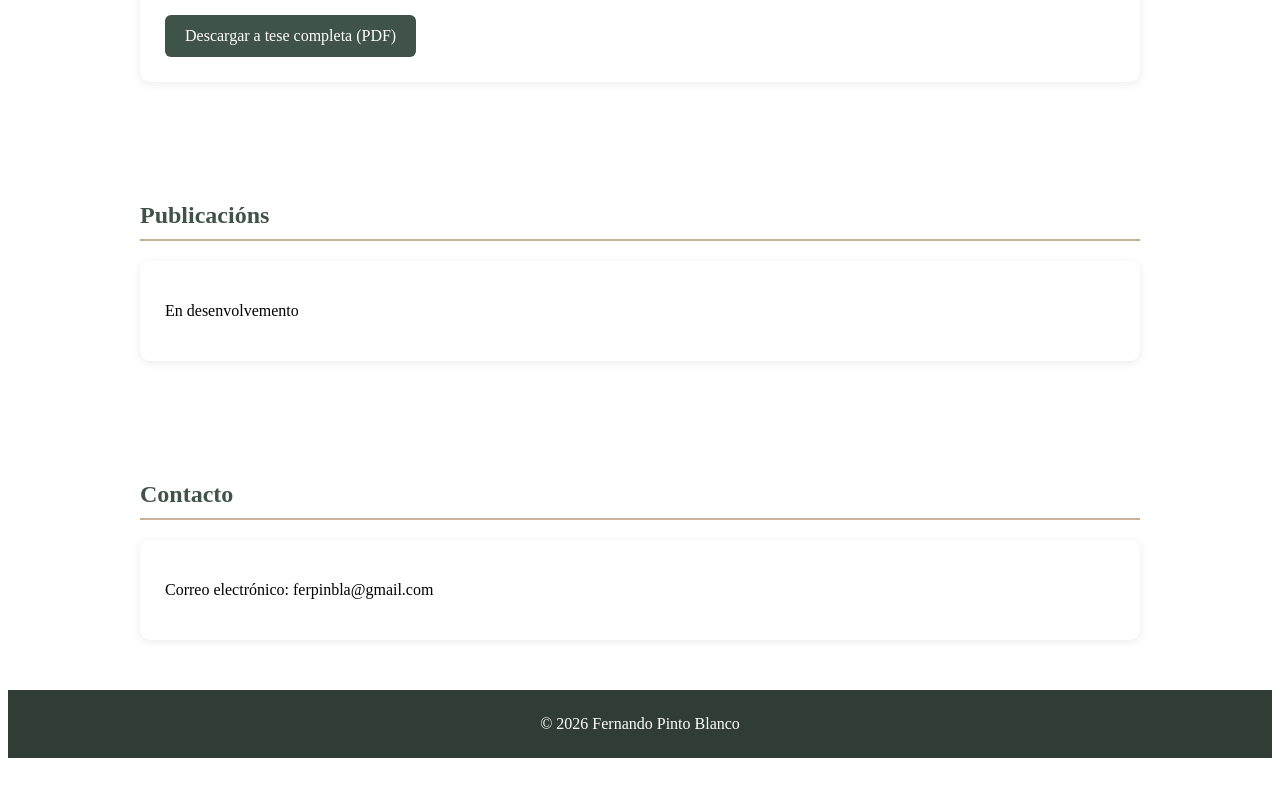
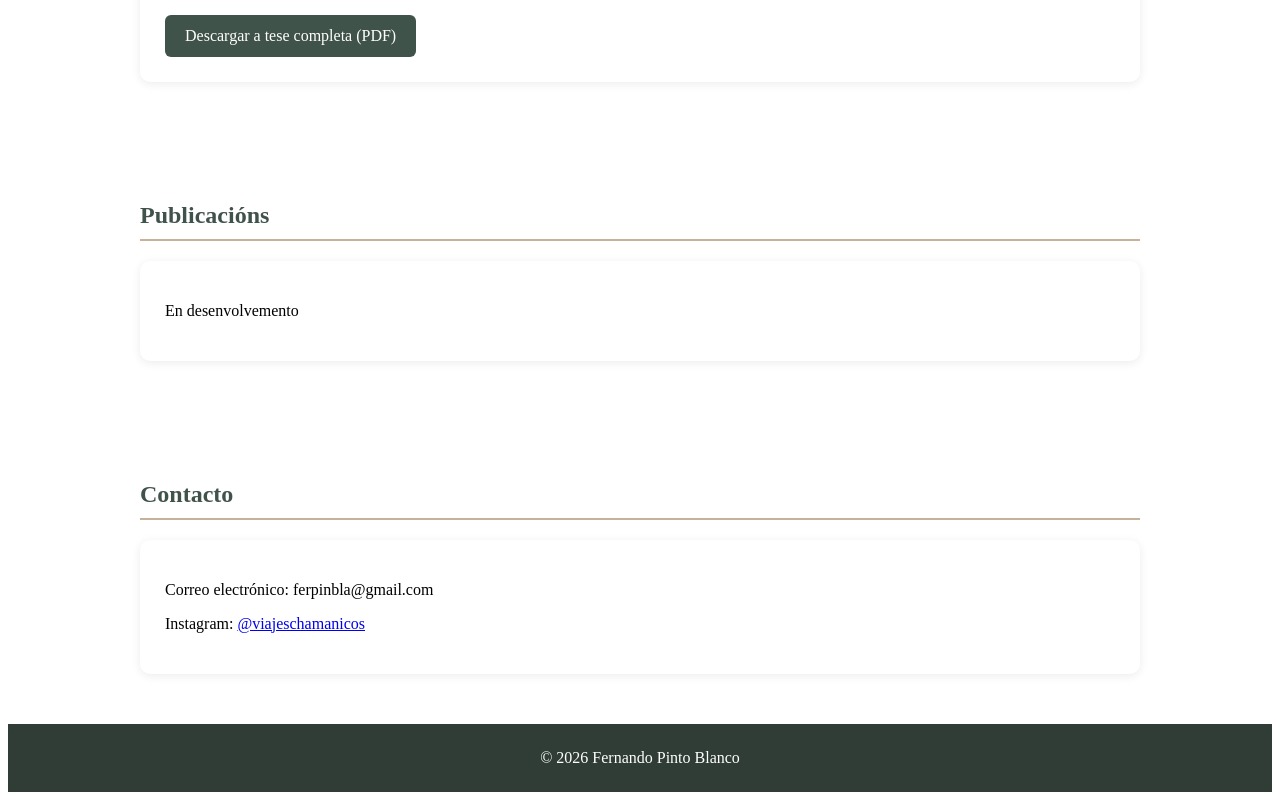
Before and after one commit to 33333339/fernandopintoblanco.github.io, a plain HTML site: page index.html in a window 1280 px wide. Shown: the part 2448-3248 px from the top of the page. Before the commit the page ends 3214 px from the top, so only its background shows below. Drawn offline with Linux system fonts and the light colour scheme.

Commit message:
Add files via upload

```diff
--- a/index.html
+++ b/index.html
@@ -262,7 +262,11 @@ footer{
             Correo electrónico:
              ferpinbla@gmail.com
         </p>
-
+ Instagram:
+    <a href="https://www.instagram.com/viajeschamanicos" target="_blank">
+        @viajeschamanicos
+    </a>
+</p>
     </div>
 
 </section>
```
